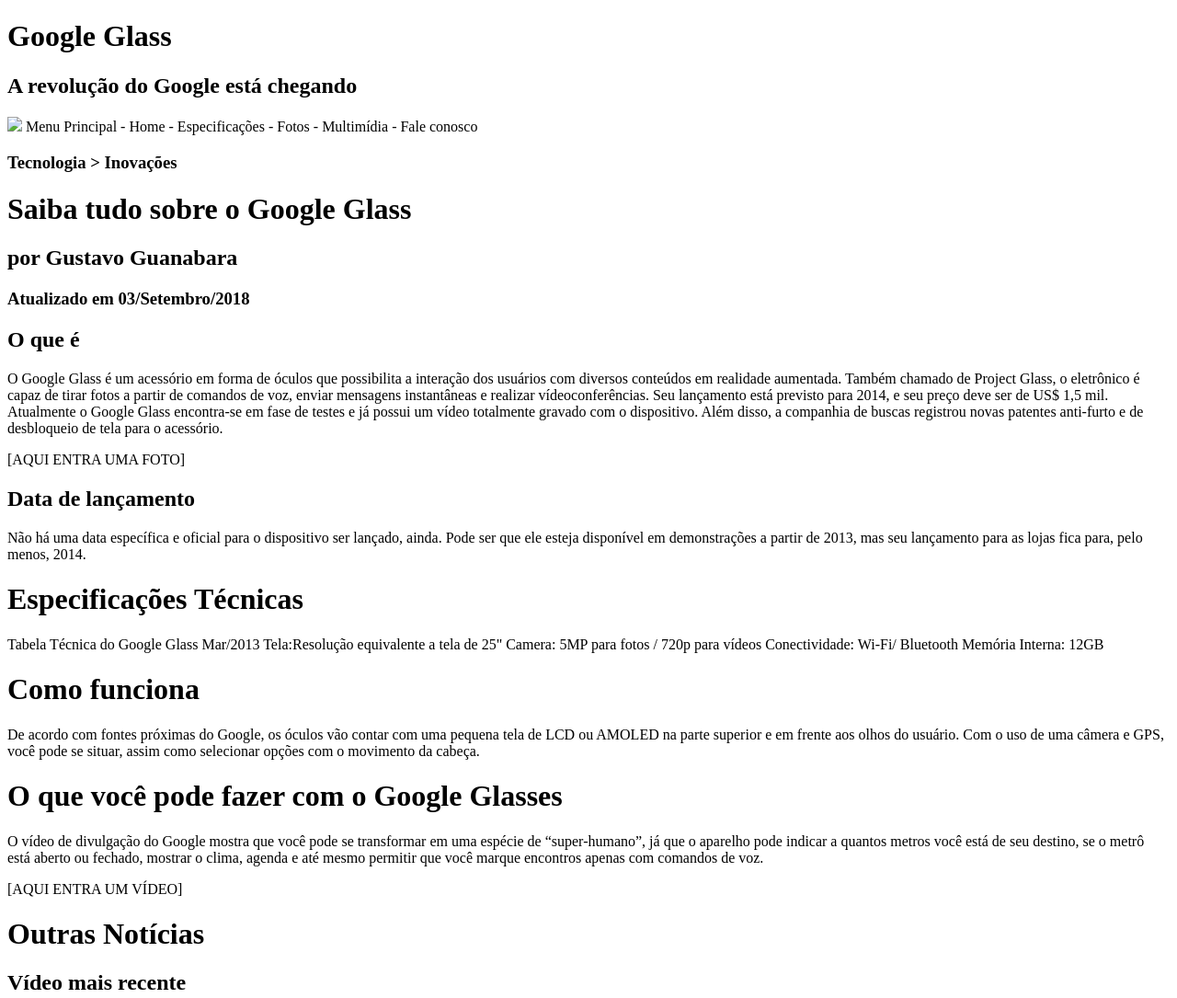
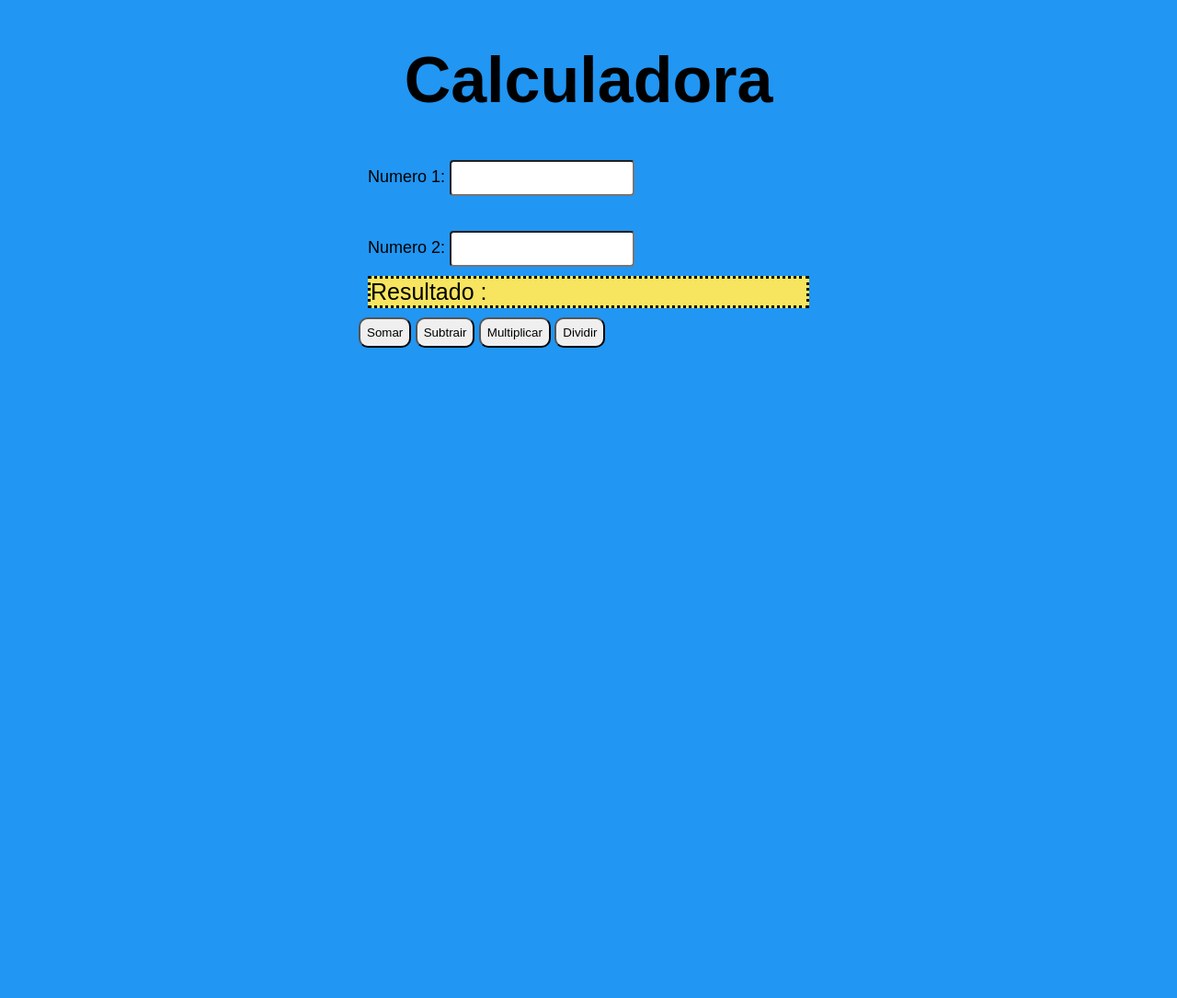
Before and after one commit to junn1r/aula-html, a plain HTML site: page index.html in a window 1280 px wide. Shown: the top 1085 px of the page at 92% size. After the commit the page ends 800 px from the top, so only its background shows below. Drawn offline with Linux system fonts and the light colour scheme.

Commit message:
Add files via upload

```diff
--- /dev/null
+++ b/estilo.css
@@ -0,0 +1,39 @@
+html{
+	background: #2196f3;
+	font-family: Arial;
+
+}
+
+body{
+	width: 500px;
+	margin: 0 auto;
+}
+
+h1 {
+	text-align: center;
+	font-size: 70px;
+
+}
+.caixa-numero{
+	margin: 10px;
+}
+label {
+	font-size: 18px;
+}
+
+#n1, #n2 {
+	padding: 10px;
+	border-radius: 4px;
+}
+.resultado{
+	font-size: 25px;
+	background:#f7e560;
+	border: 3px dotted black;
+
+}
+
+.botao{
+	padding: 7px;
+	border-radius: 10px;
+
+}
--- a/index.html
+++ b/index.html
@@ -1,73 +1,69 @@
 <!DOCTYPE html>
-<html lang="pt-br">
+<html>
 <head>
-	<meta charset="UTF-8"/>
-	<title>Tudo Sobre Google Glass</title>
+	<title>Calculadora</title>
+	<link rel="stylesheet" type="text/css" href="estilo.css">
 </head>
+<body>
+	<h1>Calculadora</h1>
+
+		<div class="caixa-numero">
+			<label>Numero 1: </label>
+			<input id="n1" type="text" name="n1">
+		</div>
+		<br>
+		<div class="caixa-numero">
+			<label>Numero 2: </label>
+			<input id="n2" type="text" name="n2">
+		</div>
+		<div class="caixa-numero resultado">
+			Resultado : <span id = "resultado"></span>
+		</div>
+		<button onclick="somar()" class="botao">Somar</button>
+		<button onclick="subtrair()" class="botao">Subtrair</button>
+		<button onclick="multiplicar()" class="botao">Multiplicar</button>
+		<button onclick="dividir()" class="botao">Dividir</button>
 
 
-<body>
-<div id= "interface">
+</body>
 
-	<header id="cabecalho">
-	<hgroup> <!--utilizado para um grupo de titulos-->
-	<h1>Google Glass</h1>
-	<h2>A revolução do Google está chegando</h2>
-	</hgroup>
+<script type="text/javascript">
+	var n1 = document.querySelector ('#n1')
+	var n2 = document.querySelector ('#n2')
+	var tag_resultado = document.querySelector('#resultado')
 
-	<img src="_imagens/glass-oculos-preto-peq.png">
+	function somar (){
+		var resultado = parseInt(n1.value) + parseInt(n2.value)
 
+		tag_resultado.textContent = resultado
 
-Menu Principal
-- Home
-- Especificações
-- Fotos
-- Multimídia
-- Fale conosco
+	}
 
-</header>
-<hgroup>
-	<h3>Tecnologia > Inovações</h3>
-	<h1>Saiba tudo sobre o Google Glass</h1>
-	<h2>por Gustavo Guanabara</h2>
-	<h3>Atualizado em 03/Setembro/2018</h3>
-</hgroup>
-<h2>O que é</h2>
-<p>O Google Glass é um acessório em forma de óculos que possibilita a interação dos usuários com diversos conteúdos em realidade aumentada. Também chamado de Project Glass, o eletrônico é capaz de tirar fotos a partir de comandos de voz, enviar mensagens instantâneas e realizar vídeoconferências. Seu lançamento está previsto para 2014, e seu preço deve ser de US$ 1,5 mil. Atualmente o Google Glass encontra-se em fase de testes e já possui um vídeo totalmente gravado com o dispositivo. Além disso, a companhia de buscas registrou novas patentes anti-furto e de desbloqueio de tela para o acessório.</p>
+	function subtrair (){
+		var resultado = parseInt(n1.value) - parseInt(n2.value)
 
-[AQUI ENTRA UMA FOTO]
+		tag_resultado.textContent = resultado
 
-<h2>Data de lançamento</h2>
-<p>Não há uma data específica e oficial para o dispositivo ser lançado, ainda. Pode ser que ele esteja disponível em demonstrações a partir de 2013, mas seu lançamento para as lojas fica para, pelo menos, 2014.</p>
+	}
 
-<h1>Especificações Técnicas</h1>
-Tabela Técnica do Google Glass Mar/2013
+	function multiplicar (){
+		var resultado = parseInt(n1.value) * parseInt(n2.value)
 
-Tela:Resolução equivalente a tela de 25"
-Camera: 5MP para fotos / 720p para vídeos
-Conectividade: Wi-Fi/ Bluetooth
-Memória Interna: 12GB
+		tag_resultado.textContent = resultado
 
-<h1>Como funciona</h1>
-<p>De acordo com fontes próximas do Google, os óculos vão contar com uma pequena tela de LCD ou AMOLED na parte superior e em frente aos olhos do usuário. Com o uso de uma câmera e GPS, você pode se situar, assim como selecionar opções com o movimento da cabeça.</p>
+	}
 
-<h1>O que você pode fazer com o Google Glasses</h1>
-<p>O vídeo de divulgação do Google mostra que você pode se transformar em uma espécie de “super-humano”, já que o aparelho pode indicar a quantos metros você está de seu destino, se o metrô está aberto ou fechado, mostrar o clima, agenda e até mesmo permitir que você marque encontros apenas com comandos de voz.</p>
+	function dividir (){
+		if (n1.value == 0 || n2.value == 0) {
+			alert('undefined')
+			return
 
-[AQUI ENTRA UM VÍDEO]
+		}
+		var resultado = parseInt(n1.value) / parseInt(n2.value)
 
-<h1>Outras Notícias</h1>
-<h2>Vídeo mais recente</h2>
+		tag_resultado.textContent = resultado
 
-[AQUI ENTRA UM VÍDEO]
+}
 
-<h2>Novidades no Glass</h2>
-<p>O Google enfim revelou as especificações completas do Google Glass, e com ele uma surpresa ainda inédita no mercado: a gigante das buscas usará um sistema de áudio baseado na transdução por condução. Através das hastes dos óculos, o som será transmitido para o ouvido do usuário por meio de microvibrações em determinados ossos de sua cabeça, sem usar nenhum tipo de alto-falante.</p>
-
-<p>Além da surpresa do áudio, a tela montada a frente do olho do usuário também chamou atenção. Serão 640 x 360 pixels de resolução que, em proporção, equivaleria a um monitor de 25 polegadas de alta definição colocado a 2,5 metros de distância do espectador.</p>
-
-<p>Copyright &copy; 2013 - by Gustavo Guanabara
-Facebook | Twitter</p>
-</div>
-</body>
+</script>
 </html>
```
